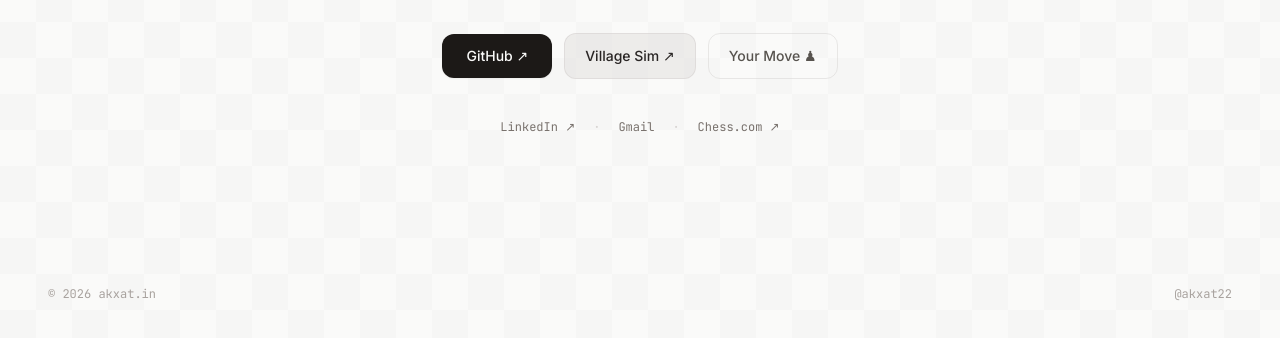
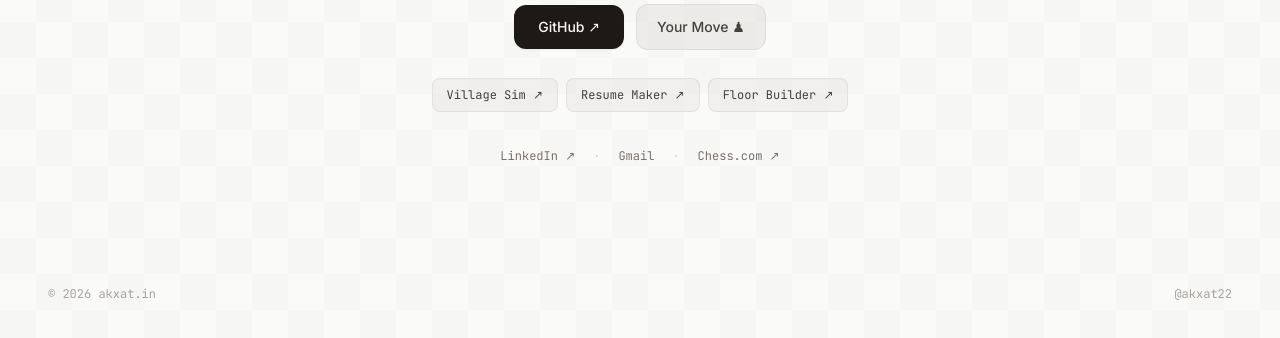
Before and after one commit to Akxat22/website, a plain HTML site: page index.html in a window 1280 px wide. Shown: the part 446-784 px from the top of the page. Drawn offline with nearby package versions, Linux system fonts and the light colour scheme.

Commit message:
Update index.html

```diff
--- a/index.html
+++ b/index.html
@@ -56,16 +56,26 @@
         </p>
 
         <!-- Primary Actions -->
-        <div class="flex flex-col sm:flex-row items-stretch sm:items-center justify-center gap-2.5 sm:gap-3 max-w-xs sm:max-w-none mx-auto mb-7 sm:mb-8">
+        <div class="flex flex-col sm:flex-row items-stretch sm:items-center justify-center gap-2.5 sm:gap-3 max-w-xs sm:max-w-none mx-auto mb-6 sm:mb-7">
             <a href="https://github.com/akxat22" target="_blank" rel="noopener noreferrer" class="px-6 py-3.5 sm:py-3 text-sm font-medium text-stone-50 bg-stone-900 hover:bg-stone-800 dark:bg-stone-100 dark:text-stone-900 dark:hover:bg-stone-200 rounded-xl shadow-sm transition-all duration-150 active:scale-95">
                 GitHub ↗
             </a>
-            <a href="https://villagesim.akxat.in/" target="_blank" rel="noopener noreferrer" class="px-5 py-3.5 sm:py-3 text-sm font-medium text-stone-800 dark:text-stone-200 bg-stone-200/70 hover:bg-stone-200 dark:bg-stone-900 dark:hover:bg-stone-800 border border-stone-300/60 dark:border-stone-800 rounded-xl transition-all duration-150 active:scale-95">
+            <button onclick="makeMove()" class="px-5 py-3.5 sm:py-3 text-sm font-medium text-stone-700 dark:text-stone-300 bg-stone-200/70 hover:bg-stone-200 dark:bg-stone-900 dark:hover:bg-stone-800 border border-stone-300/60 dark:border-stone-800 rounded-xl transition-all duration-150 active:scale-95">
+                Your Move ♟
+            </button>
+        </div>
+
+        <!-- Live Projects -->
+        <div class="flex flex-wrap items-center justify-center gap-2 max-w-md mx-auto mb-6 sm:mb-7">
+            <a href="https://villagesim.akxat.in/" target="_blank" rel="noopener noreferrer" title="Village simulation game demo" class="px-3.5 py-2 text-xs font-mono text-stone-700 dark:text-stone-300 bg-stone-200/50 hover:bg-stone-200/90 dark:bg-stone-900/80 dark:hover:bg-stone-800/90 border border-stone-300/50 dark:border-stone-800 rounded-lg transition-all duration-150 active:scale-95">
                 Village Sim ↗
             </a>
-            <button onclick="makeMove()" class="px-5 py-3.5 sm:py-3 text-sm font-medium text-stone-600 dark:text-stone-400 hover:text-stone-900 dark:hover:text-stone-100 bg-transparent hover:bg-stone-200/50 dark:hover:bg-stone-900/70 border border-stone-300/50 dark:border-stone-800/80 rounded-xl transition-all duration-150 active:scale-95">
-                Your Move ♟
-            </button>
+            <a href="https://resumemake.akxat.in" target="_blank" rel="noopener noreferrer" title="Build a clean resume" class="px-3.5 py-2 text-xs font-mono text-stone-700 dark:text-stone-300 bg-stone-200/50 hover:bg-stone-200/90 dark:bg-stone-900/80 dark:hover:bg-stone-800/90 border border-stone-300/50 dark:border-stone-800 rounded-lg transition-all duration-150 active:scale-95">
+                Resume Maker ↗
+            </a>
+            <a href="https://builder.akxat.in" target="_blank" rel="noopener noreferrer" title="Architect floor map builder" class="px-3.5 py-2 text-xs font-mono text-stone-700 dark:text-stone-300 bg-stone-200/50 hover:bg-stone-200/90 dark:bg-stone-900/80 dark:hover:bg-stone-800/90 border border-stone-300/50 dark:border-stone-800 rounded-lg transition-all duration-150 active:scale-95">
+                Floor Builder ↗
+            </a>
         </div>
 
         <!-- Minimal Social & Chess Links -->
```
